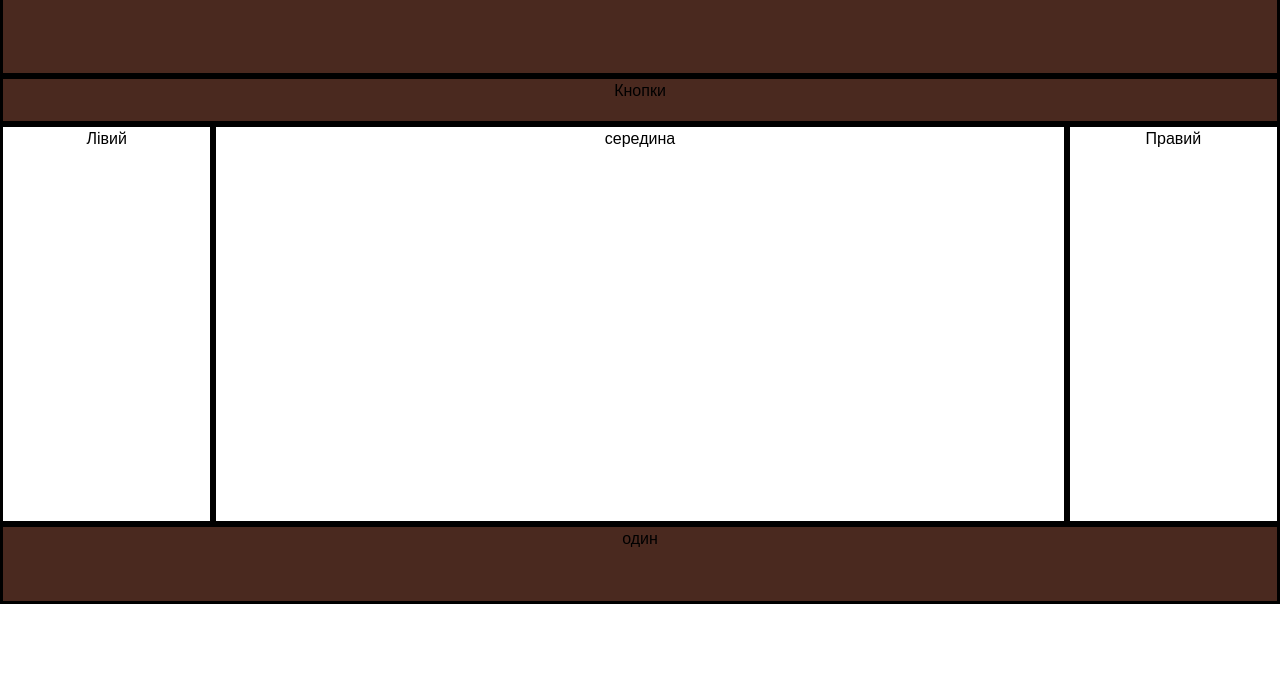
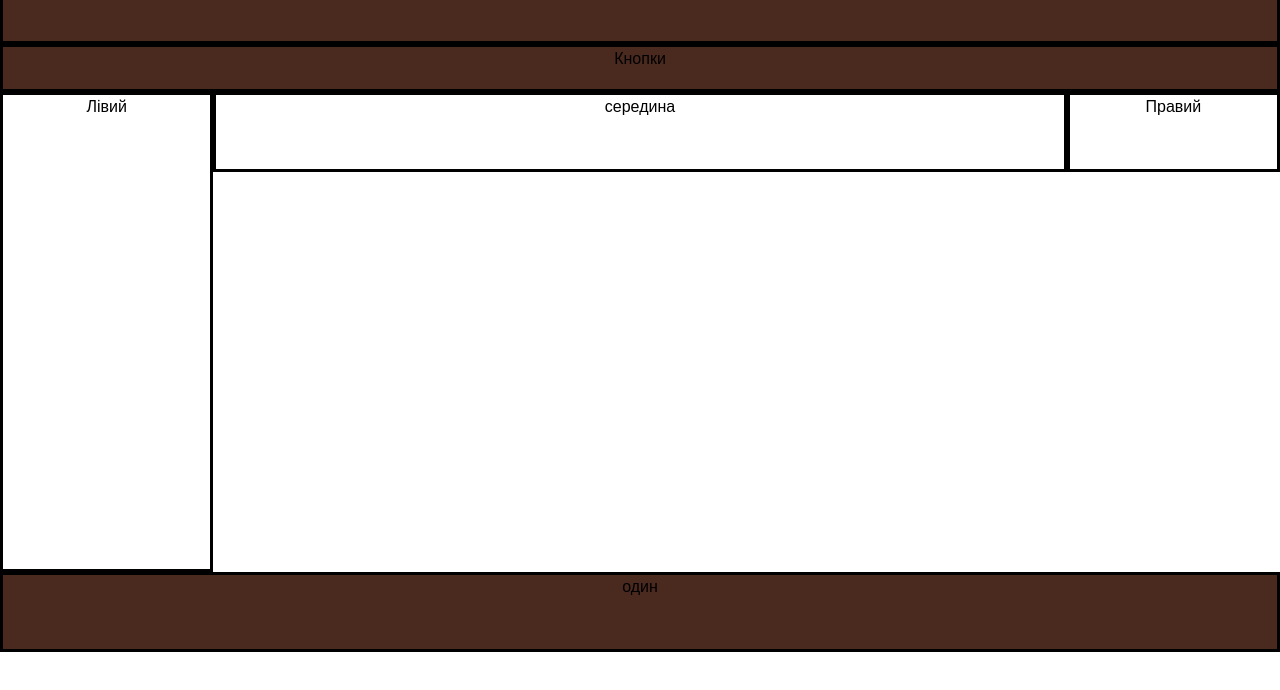
Before and after one commit to SerhiiHorin/flexible, a plain HTML site: page flexible.html in a window 1280 px wide. Shown: the part 36-726 px from the top of the page. Drawn offline with Linux system fonts and the light colour scheme.

Commit message:
add new file

```diff
--- a/flexible.html
+++ b/flexible.html
@@ -31,27 +31,12 @@
             <div class="cols col-8" id="content">середина</div>
             <div class="cols col-2" id="sidebarR">Правий</div>
 
-
-                                <!--    <div class="cols col-4">чотири</div>
-                                    <div class="cols col-4">чотири</div>
-                                    <div class="cols col-4">чотири</div> -->
         </div>
 
-        <div class="row">
+            <div class="row" id="footer1">
 
-
-
-
-                                               <!-- <div class="cols col-3">Три</div>
-                                                <div class="cols col-3">Три</div>
-                                                <div class="cols col-3">Три</div>
-                                                <div class="cols col-3">Три</div> -->
-        </div>
-
-
-         <div class="row">
             <div class="cols col-12" id="footer">один</div>
-        </div>
+            </div>
 
 
     </div>
--- a/style.css
+++ b/style.css
@@ -11,6 +11,7 @@
 body{
     font:100%/1.5em Arial, Helvetica, sans-serif;
 
+
 }
 
 .container{
@@ -18,13 +19,13 @@ body{
     height: 100%;
     margin: 0 auto;
 
+
 }
 
 .container .cols{
     float: left;
-    margin: 0 0 1em;
-    padding: 0 1em;
-
+    margin: 0 0;
+    padding: 0 0;
     text-align: center;
 }
 
@@ -61,7 +62,7 @@ body{
 
 #header{
     width: 100%;
-    height: 7em;
+    height: 5em;
     margin: 0 ;
     padding: 0 ;
     border: 0.2em solid ;
@@ -69,9 +70,6 @@ body{
 }
 
 
-h1{
-
-}
 
 #buttons{
     width: 100%;
@@ -84,7 +82,7 @@ h1{
 
 #sidebarL{
     width: 16.6666666666666666%;
-    height: 25em;
+    height: 30em;
     margin: 0 ;
     padding: 0 ;
     border: 0.2em solid ;
@@ -92,7 +90,7 @@ h1{
 
 #content{
     width: 66.6666666666666664%;
-    height: 25em;
+    height: 5em;
     margin: 0 ;
     padding: 0 ;
     border: 0.2em solid ;
@@ -100,20 +98,28 @@ h1{
 
 #sidebarR{
     width: 16.6666666666666666%;
-    height: 25em;
+    height: 5em;
     margin: 0 ;
     padding: 0 ;
     border: 0.2em solid ;
 }
 
 
+html, body, .container {height:100%}
+.container {margin: 0 auto}
+#sidebarR {min-height: 100%}
+
+
+
+
+
 #footer{
-    margin: 0 0 5em;
-    padding: 0 1em;
-    bottom:-5em;
-    background: #fd4;
+    margin: 0 0;
+    padding: 0 0;
+    height: 5em;
+    position: relative;
+    bottom: 0;
     text-align: center;
     border: 0.2em solid ;
-    height: 5em;
     background-color: #4A291F;
 }
```
